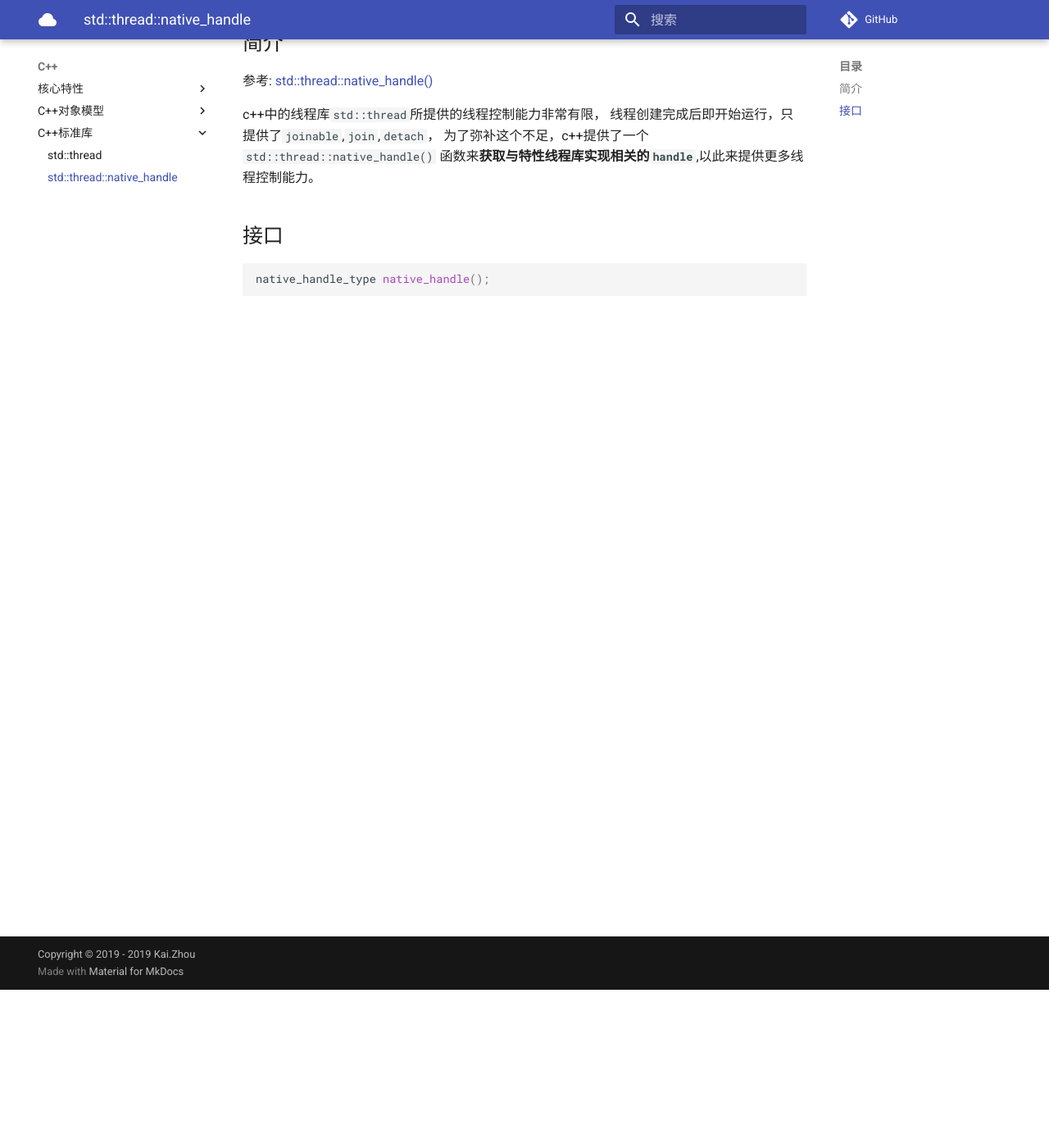
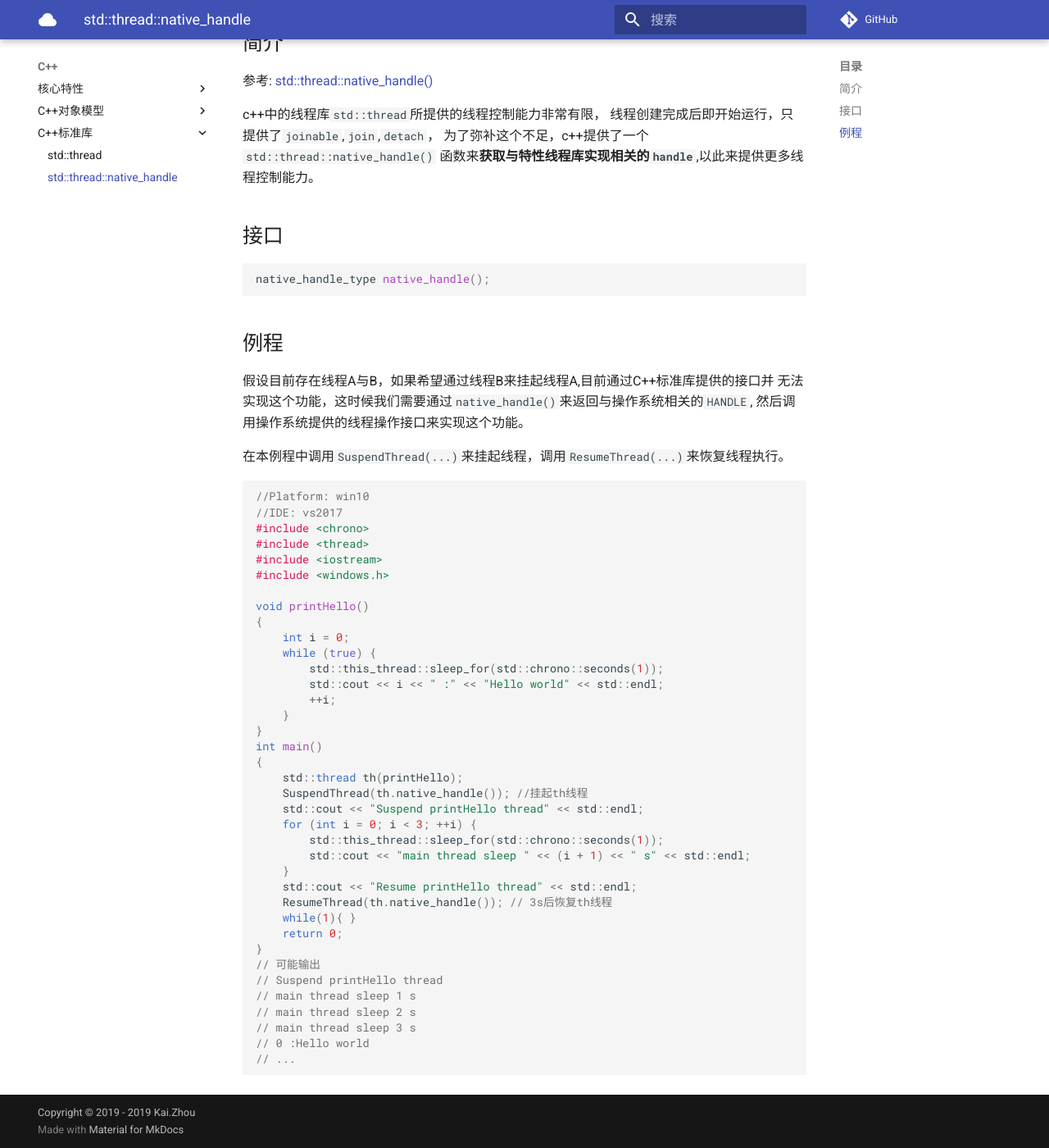
Before and after one commit to zhoukaidev/ks_blog, an MkDocs documentation site: the page built from docs/C++/standardLibrary/multiThread/thread_nativeHandle.md, in a window 1280 px wide and 1400 px high, scrolled down 193 px. Shown: the whole window at 82% size. Built offline with MkDocs 1.6.1 and Material for MkDocs 9.7.7, drawn with Linux system fonts in a browser that asks for light colours; comment, search, counter and statistics services are not loaded.

Commit message:
Add demonstration for thread::native_handle()

````diff
--- a/docs/C++/standardLibrary/multiThread/thread_nativeHandle.md
+++ b/docs/C++/standardLibrary/multiThread/thread_nativeHandle.md
@@ -13,4 +13,54 @@ c++中的线程库`std::thread`所提供的线程控制能力非常有限，
 native_handle_type native_handle();
 ```
 
+## 例程
+
+假设目前存在线程A与B，如果希望通过线程B来挂起线程A,目前通过C++标准库提供的接口并
+无法实现这个功能，这时候我们需要通过`native_handle()`来返回与操作系统相关的`HANDLE`,
+然后调用操作系统提供的线程操作接口来实现这个功能。
+
+在本例程中调用`SuspendThread(...)`来挂起线程，调用`ResumeThread(...)`来恢复线程执行。
+
+
+```c++
+//Platform: win10
+//IDE: vs2017
+#include <chrono>
+#include <thread>
+#include <iostream>
+#include <windows.h>
+
+void printHello()
+{
+	int i = 0;
+	while (true) {
+		std::this_thread::sleep_for(std::chrono::seconds(1));
+		std::cout << i << " :" << "Hello world" << std::endl;
+		++i;
+	}
+}
+int main()
+{
+	std::thread th(printHello);
+	SuspendThread(th.native_handle()); //挂起th线程
+	std::cout << "Suspend printHello thread" << std::endl;
+	for (int i = 0; i < 3; ++i) {
+		std::this_thread::sleep_for(std::chrono::seconds(1));
+		std::cout << "main thread sleep " << (i + 1) << " s" << std::endl;
+	}
+	std::cout << "Resume printHello thread" << std::endl;
+	ResumeThread(th.native_handle()); // 3s后恢复th线程
+	while(1){ }
+    return 0;
+}
+// 可能输出
+// Suspend printHello thread
+// main thread sleep 1 s
+// main thread sleep 2 s
+// main thread sleep 3 s
+// 0 :Hello world
+// ...
+```
+
+
 [nativeHandle]:https://en.cppreference.com/w/cpp/thread/thread/native_handle
````
